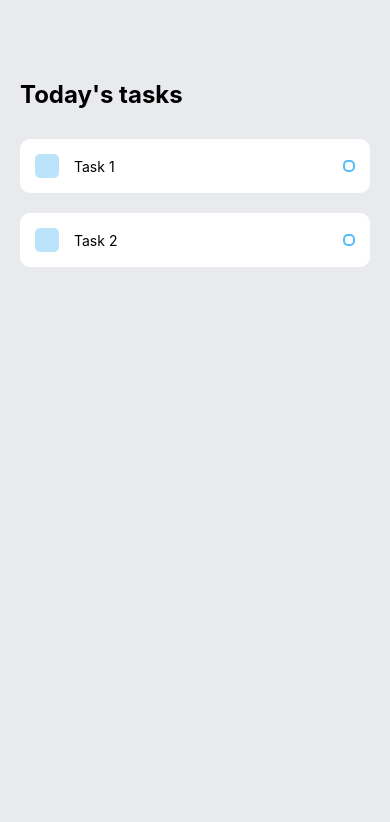
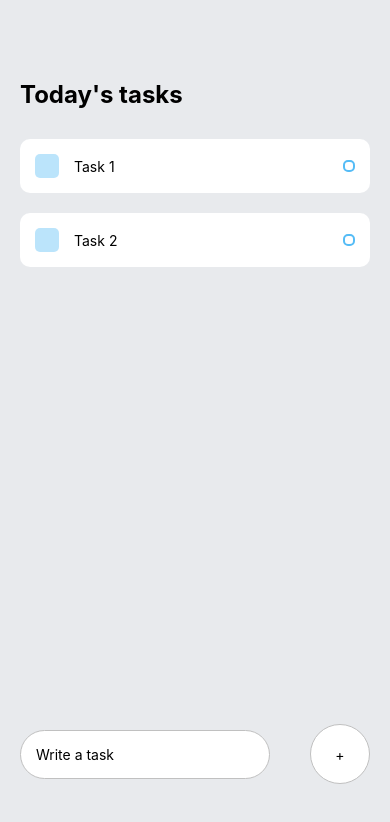
Before and after one commit to SHJoon/Todo-native, a React Native app: screen / in a window 390 px wide. Shown: the top 822 px of the page. Built offline with nearby package versions, Linux system fonts and the light colour scheme.

Commit message:
Adding styles to non-task components

```diff
--- a/App.js
+++ b/App.js
@@ -1,5 +1,13 @@
 import React from "react";
-import { StyleSheet, Text, View } from "react-native";
+import {
+  KeyboardAvoidingView,
+  Platform,
+  StyleSheet,
+  Text,
+  TextInput,
+  TouchableOpacity,
+  View,
+} from "react-native";
 import Task from "./components/Task";
 
 export default function App() {
@@ -15,6 +23,20 @@
           <Task text={"Task 2"} />
         </View>
       </View>
+
+      {/* Write a task */}
+      <KeyboardAvoidingView
+        behavior={Platform.OS === "ios" ? "padding" : "height"}
+        style={styles.writeTaskWrapper}
+      >
+        <TextInput style={styles.input} placeholder={"Write a task"} />
+
+        <TouchableOpacity>
+          <View style={styles.addWrapper}>
+            <Text style={styles.addText}>+</Text>
+          </View>
+        </TouchableOpacity>
+      </KeyboardAvoidingView>
     </View>
   );
 }
@@ -35,4 +57,32 @@
   items: {
     marginTop: 30,
   },
+  writeTaskWrapper: {
+    position: "absolute",
+    bottom: 60,
+    width: "100%",
+    flexDirection: "row",
+    justifyContent: "space-around",
+    alignItems: "center",
+  },
+  input: {
+    paddingVertical: 15,
+    paddingHorizontal: 15,
+    width: 250,
+    backgroundColor: "#FFF",
+    borderRadius: 60,
+    borderColor: "#C0C0C0",
+    borderWidth: 1,
+  },
+  addWrapper: {
+    width: 60,
+    height: 60,
+    backgroundColor: "#FFF",
+    borderRadius: 60,
+    justifyContent: "center",
+    alignItems: "center",
+    borderColor: "#C0C0C0",
+    borderWidth: 1,
+  },
+  addText: {},
 });
```
